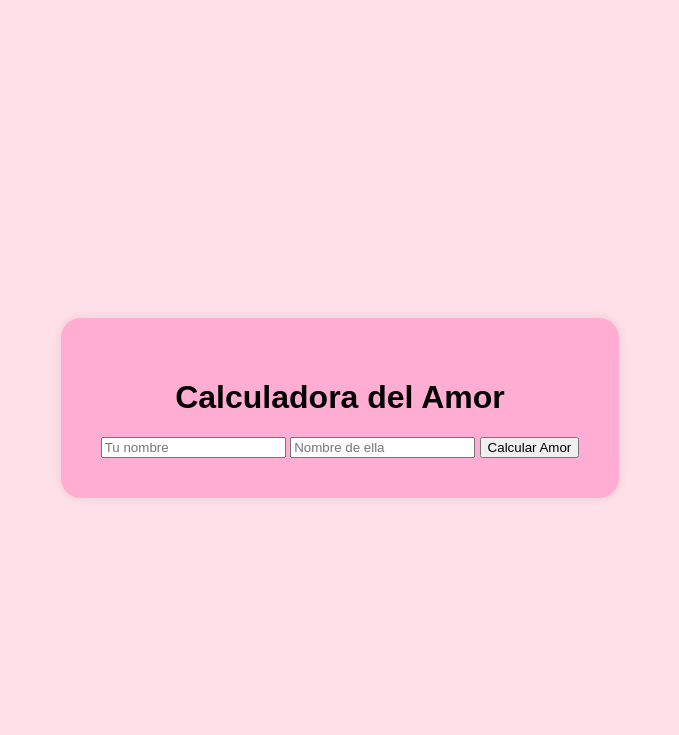
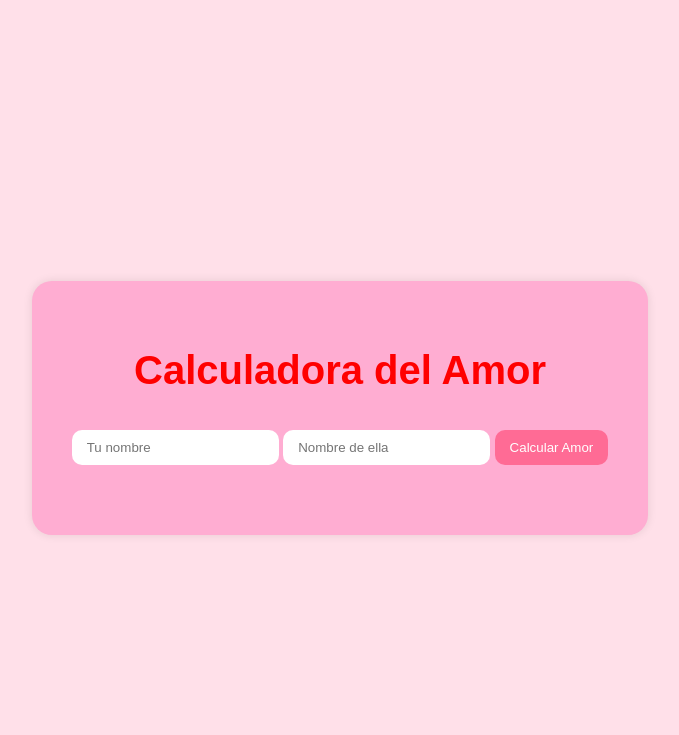
Before and after one commit to BryanCachimuel/Ruta_de_Aprendizaje_de_JavaScript, a PHP site: page / in a window 1280 px wide. Shown: the top 735 px of the page, without its empty margins (300-979 px from the left). Run offline with PHP 8.4, Linux system fonts and the light colour scheme.

Commit message:
Agregando estilos para las etiquetas inṕut, button, clase titulo e identificador resultados

```diff
--- a/JSproyectos/Calculadora-Amor/estilos.css
+++ b/JSproyectos/Calculadora-Amor/estilos.css
@@ -14,3 +14,33 @@ body{
     border-radius: 20px;
     box-shadow: 0 0 10px rgba(0, 0, 0, 0.1);
 }
+
+.titulo{
+    color: red;
+    font-size: 40px;
+    font-weight: bold;
+}
+
+input, button{
+    padding: 10px 15px;
+    margin: 10px 0;
+    border: none;
+    border-radius: 10px;
+    outline: none;
+}
+
+button{
+    background-color: #ff6b95;
+    color: #ffffff;
+    cursor: pointer;
+    transition: background-color 0.3s;
+}
+
+button:hover{
+    background-color: #ff3c6e;
+}
+
+#resultados{
+    font-size: 24px;
+    margin-top: 20px;
+}
```
